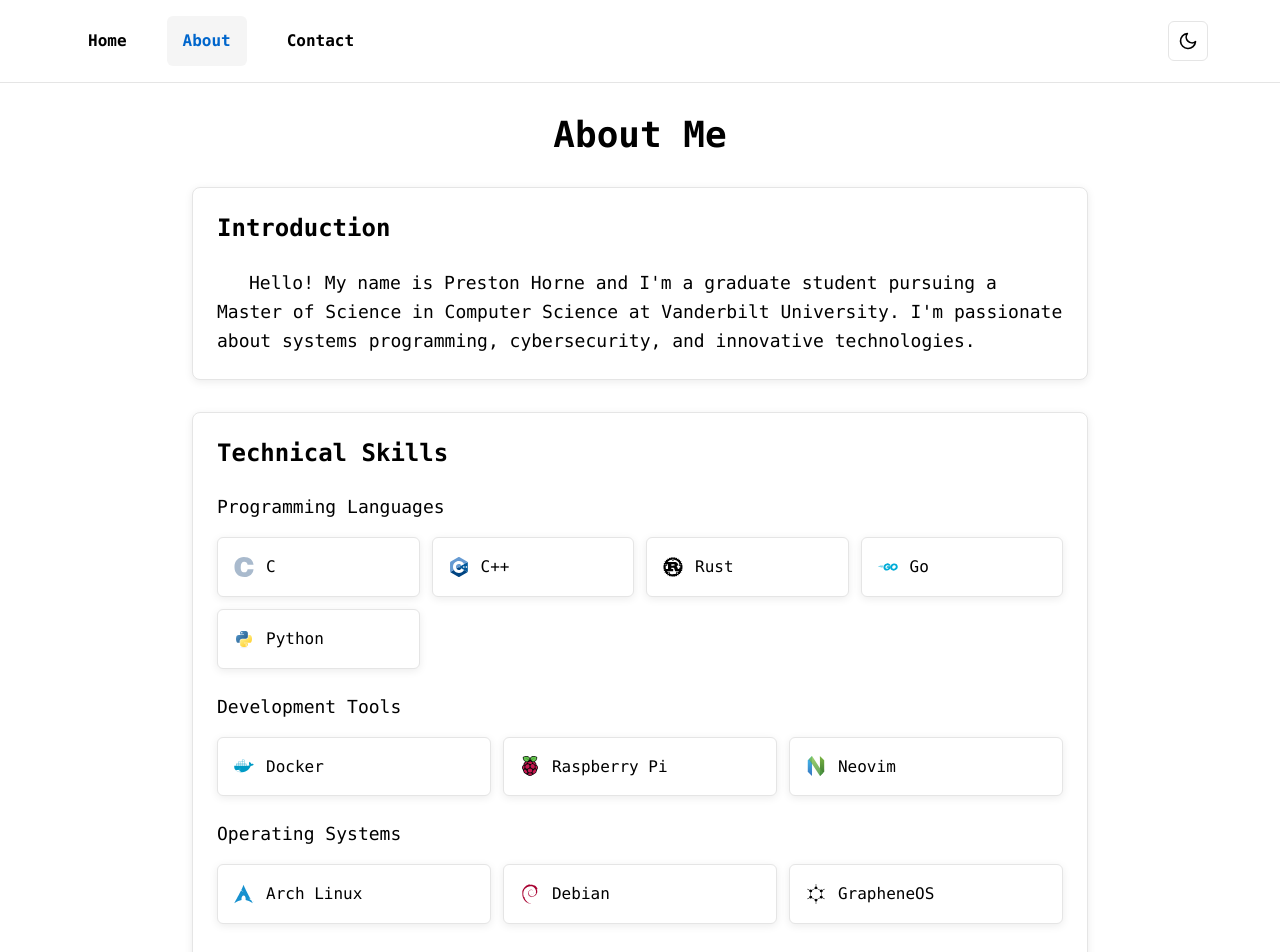
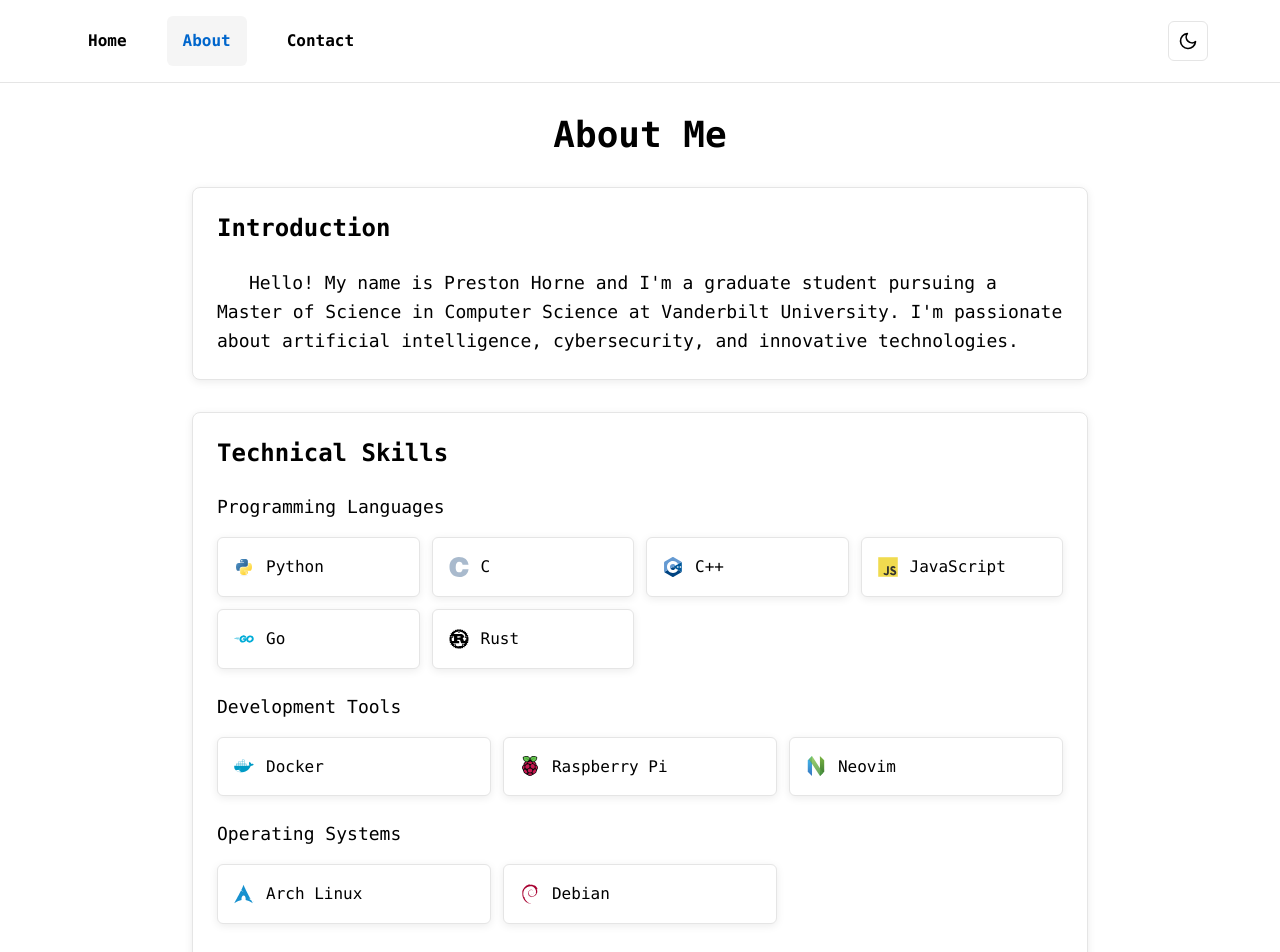
Before and after one commit to prestonmhorne/website, a Next.js app: page /about in a window 1280 px wide. Shown: the top 952 px of the page. Built offline with nearby package versions, Linux system fonts and the light colour scheme.

Commit message:
update about page

```diff
--- a/src/app/about/page.tsx
+++ b/src/app/about/page.tsx
@@ -2,6 +2,12 @@ import Image from 'next/image';
 
 export default function About() {
   const programmingLanguages = [
+    {
+      name: "Python",
+      url: "https://www.python.org",
+      icon: "/icons/python.svg",
+      iconClass: "icon-python"
+    },
     {
       name: "C",
       url: "https://www.c-language.org",
@@ -15,10 +21,10 @@ export default function About() {
       iconClass: "icon-cpp"
     },
     {
-      name: "Rust",
-      url: "https://www.rust-lang.org",
-      icon: "/icons/rust.svg",
-      iconClass: "rust-icon"
+      name: "JavaScript",
+      url: "https://developer.mozilla.org/en-US/docs/Web/JavaScript",
+      icon: "/icons/javascript.svg",
+      iconClass: "icon-js"
     },
     {
       name: "Go",
@@ -27,11 +33,11 @@ export default function About() {
       iconClass: "icon-go"
     },
     {
-      name: "Python",
-      url: "https://www.python.org",
-      icon: "/icons/python.svg",
-      iconClass: "icon-python"
-    },
+      name: "Rust",
+      url: "https://www.rust-lang.org",
+      icon: "/icons/rust.svg",
+      iconClass: "rust-icon"
+    }
   ];
 
   const developmentTools = [
@@ -67,12 +73,6 @@ export default function About() {
       url: "https://www.debian.org",
       icon: "/icons/debian.svg",
       iconClass: "icon-debian"
-    },
-    {
-      name: "GrapheneOS",
-      url: "https://grapheneos.org",
-      icon: "/icons/grapheneos.svg",
-      iconClass: "icon-filter"
     }
   ];
 
@@ -93,7 +93,7 @@ export default function About() {
           <h2 className="text-2xl font-semibold mb-6">Introduction</h2>
           <p className="indent-8 text-lg leading-relaxed">
             Hello! My name is Preston Horne and I&apos;m a graduate student pursuing a Master of Science in Computer Science at Vanderbilt University.
-            I&apos;m passionate about systems programming, cybersecurity, and innovative technologies.
+            I&apos;m passionate about artificial intelligence, cybersecurity, and innovative technologies.
           </p>
         </section>
 
--- a/src/app/globals.css
+++ b/src/app/globals.css
@@ -89,6 +89,7 @@ body {
 .icon-neovim,
 .icon-python,
 .icon-c,
+.icon-js,
 .icon-go,
 .icon-raspberrypi {
   filter: none !important;
```
Also changed, not shown: public/icons/grapheneos.svg (deleted), public/icons/javascript.svg (added).
